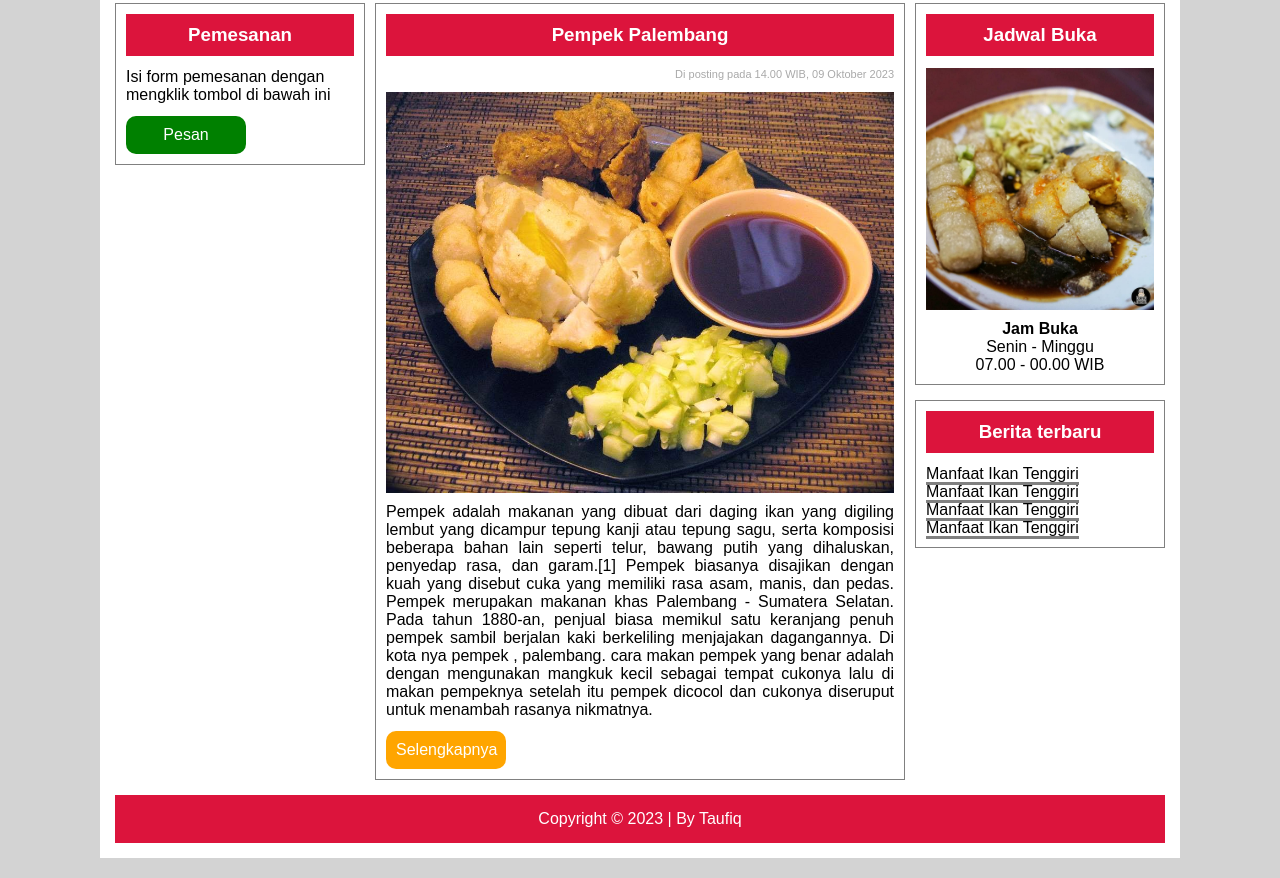
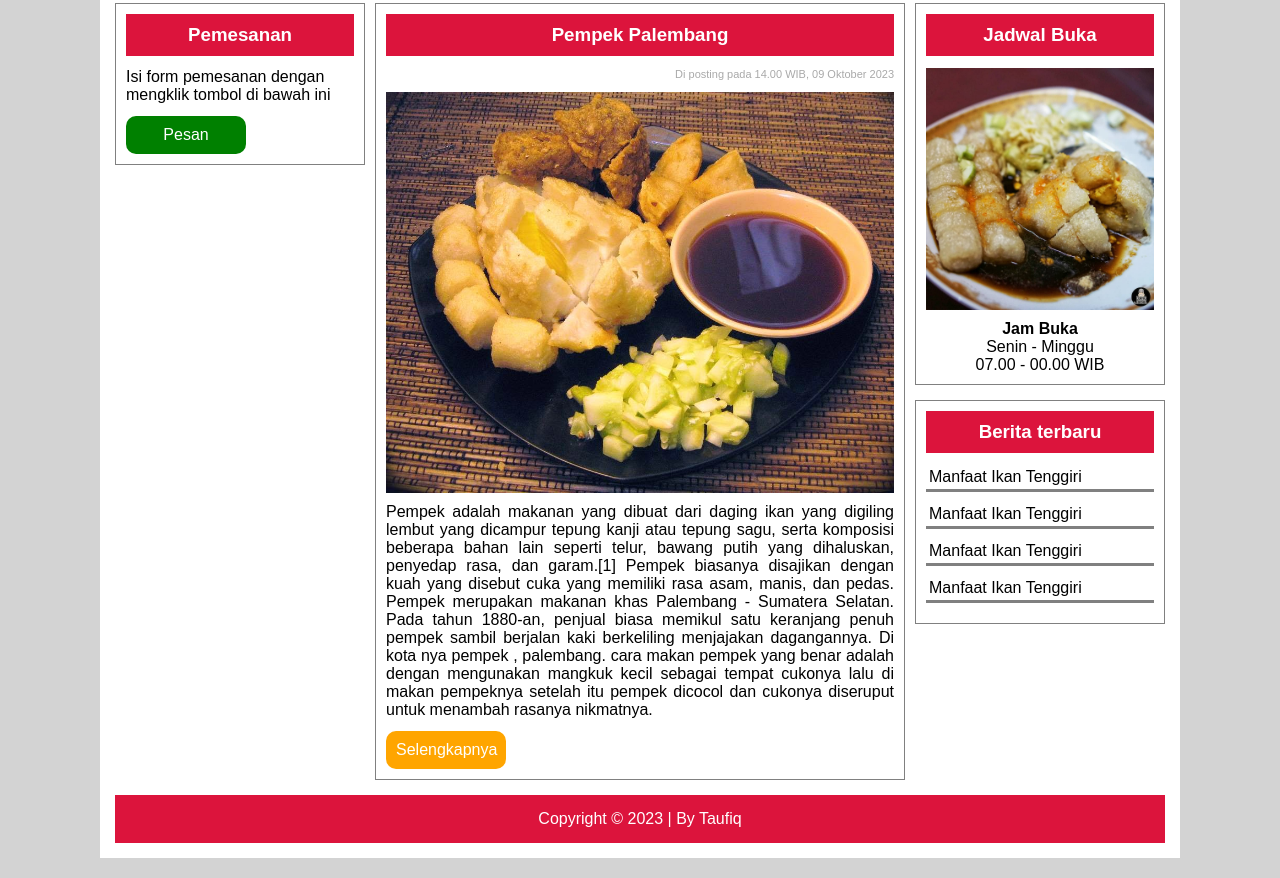
Before and after one commit to taufiq1004/taufiq-kuliner, a plain HTML site: page index.html in a window 1280 px wide. Shown: the part 530-1408 px from the top of the page. Drawn offline with Linux system fonts and the light colour scheme.

Commit message:
Update style.css

```diff
--- a/CSS/style.css
+++ b/CSS/style.css
@@ -153,9 +153,11 @@ footer{
 
 .berita ul li a{
 	color:black;
+	display:block;
 	margin-bottom:10px;
 	text-decoration:none;
 	border-bottom:3px solid grey;
+	padding:3px;
 }
 
 .berita ul li a:hover{
```
